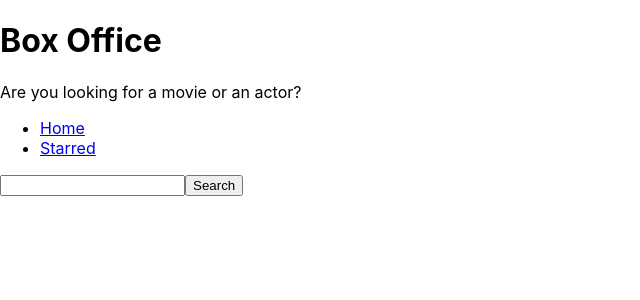
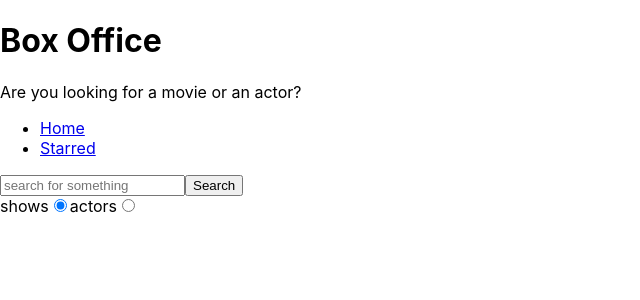
Before and after one commit to leannefrank15/box-office, a React (Create React App) app: page / in a window 1280 px wide. Shown: the top 300 px of the page, without its empty margins (0-640 px from the left). Built offline with nearby package versions, Linux system fonts and the light colour scheme.

Commit message:
added search option

```diff
--- a/src/pages/Home.js
+++ b/src/pages/Home.js
@@ -6,6 +6,17 @@ const Home = () => {
 
   const [input_state, setInput] = useState(''); //creating state object
   const [results, setResult] = useState(null); //creating state object for storing array of search results
+  const [searchOption, setSearchOption] = useState('shows'); //creating state to store radio button result
+
+  const isShowsChecked=searchOption;
+  let checkedopt;
+
+  if(isShowsChecked==='shows'){
+    checkedopt=true;
+  }
+  else{
+    checkedopt=false;
+  }
 
   const onEventChange = (event_obj) => {
     setInput(event_obj.target.value); //updating the state
@@ -13,7 +24,7 @@ const Home = () => {
 
   const onSearch = () => {
 
-    api_funct(`/search/shows?q=${input_state}`).then(result => {
+    api_funct(`/search/${searchOption}?q=${input_state}`).then(result => {
       setResult(result);
     })
   }
@@ -23,6 +34,13 @@ const Home = () => {
        onSearch();
     }
   }
+  const onRadioChange =(event_obj) => {
+    setSearchOption(event_obj.target.value);
+
+  }
+  console.log(searchOption);
+
+  console.log(results);
 
   const displayResult = () => {
     if (results && results.length === 0) {
@@ -30,7 +48,12 @@ const Home = () => {
     }
     if (results && results.length >0){
 
-      return results.map((item) => <div key={item.show.id}>{item.show.name}</div>)
+      return results[0].show ? results.map((item) =>
+      <div key={item.show.id}> {item.show.name}
+      </div>) : results.map((item) =>
+
+      <div key={item.person.id}>{item.person.name}
+      </div>)
 
     }
 
@@ -38,8 +61,15 @@ const Home = () => {
   }
   return (
     <MainPageLayout>
-     <input type='text' onChange={onEventChange} value={input_state} onKeyDown={onKeyDown} />
+     <input type='text' onChange={onEventChange} value={input_state} onKeyDown={onKeyDown} placeholder="search for something" />
      <button type='button' onClick={onSearch}>Search</button>
+     <div>
+       <label htmlFor="shows-search">shows</label>
+       <input id="shows-search" type="radio" value="shows" onChange={onRadioChange} checked={checkedopt}/>
+
+       <label htmlFor="actors-search">actors</label>
+       <input id="actors-search" type="radio" value="people" onChange={onRadioChange} checked={!checkedopt}/>
+     </div>
      <div><h4>{displayResult()}</h4></div>
     </MainPageLayout>
   )
```
